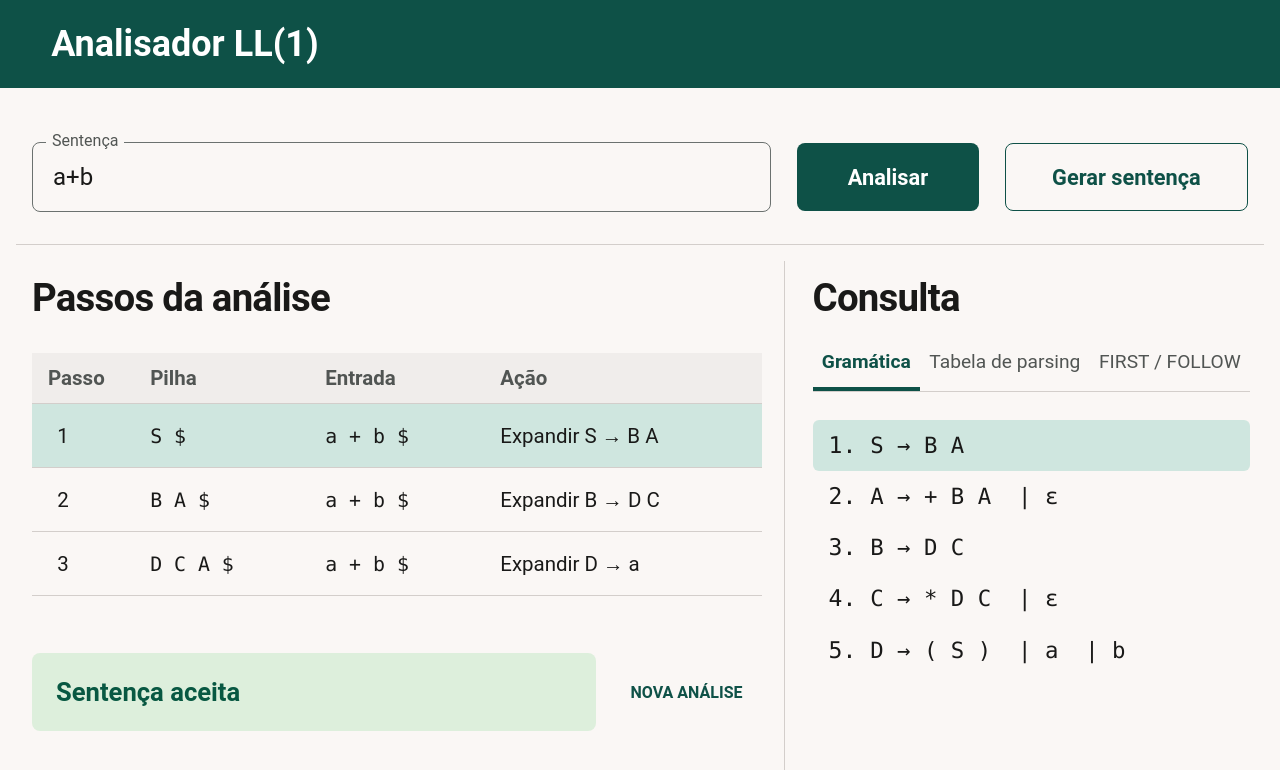
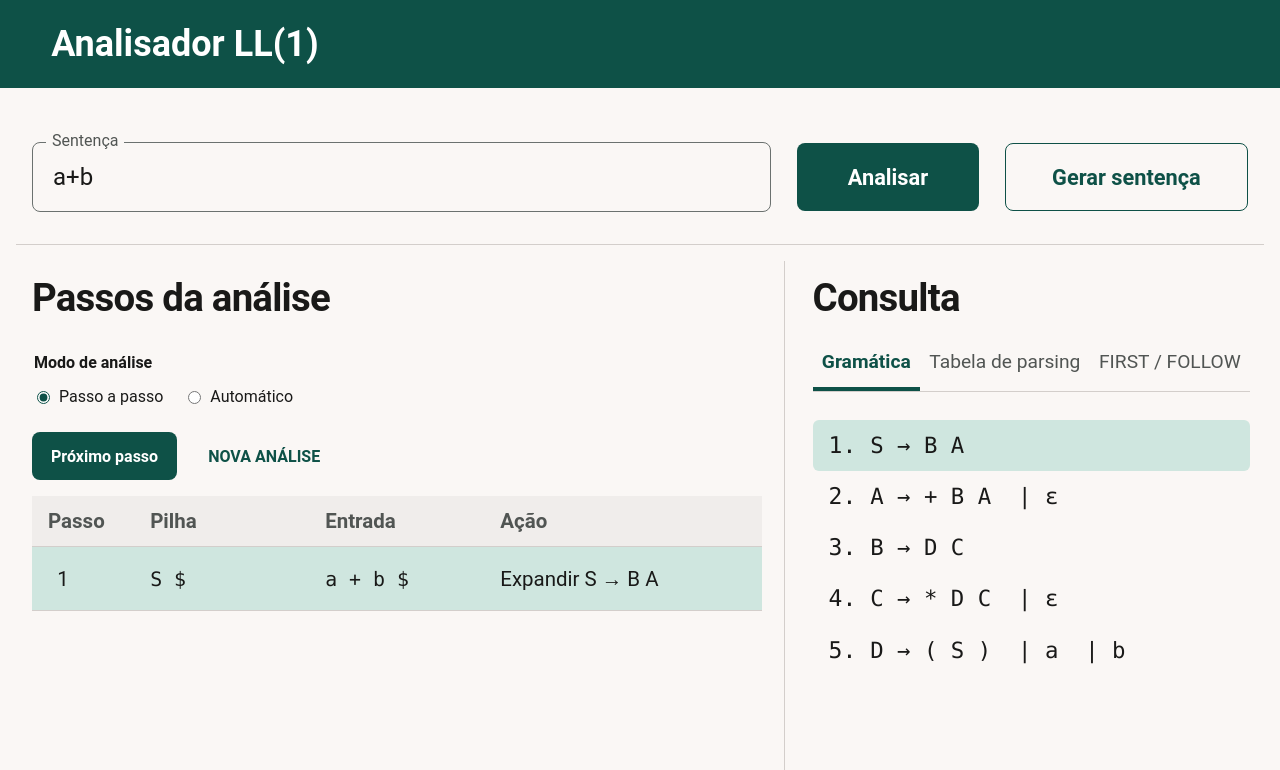
Before and after one commit to RenanPoersch/ll1, an Angular app: page / in a window 1280 px wide. Both pictures are taken after a click on the button "Analisar". Shown: the top 770 px of the page. Built offline with nearby package versions, Linux system fonts and the light colour scheme.

Commit message:
Executa a análise passo a passo ou automaticamente

```diff
--- a/src/app.html
+++ b/src/app.html
@@ -5,7 +5,7 @@
     <div class="field">
       <label for="sentence">Sentença</label>
       <input id="sentence" #input name="sentence" [(ngModel)]="sentence"
-        (ngModelChange)="result = null" autocomplete="off" spellcheck="false" maxlength="256">
+        (ngModelChange)="clearAnalysis()" autocomplete="off" spellcheck="false" maxlength="256">
     </div>
     <button class="button primary" type="submit">Analisar</button>
     <button class="button outlined" type="button" (click)="generate()">Gerar sentença</button>
@@ -14,14 +14,30 @@
   <div class="workspace">
     <section class="analysis" aria-labelledby="steps-title">
       <h1 id="steps-title">Passos da análise</h1>
+      <fieldset class="analysis-mode">
+        <legend>Modo de análise</legend>
+        <label><input type="radio" name="mode" [checked]="mode === 'manual'"
+          (change)="setMode('manual')"> Passo a passo</label>
+        <label><input type="radio" name="mode" [checked]="mode === 'automatic'"
+          (change)="setMode('automatic')"> Automático</label>
+      </fieldset>
       @if (result; as analysis) {
-        <div class="trace" tabindex="0" aria-label="Histórico da análise">
+        <div class="trace-controls">
+          @if (mode === 'manual' && !finished) {
+            <button class="button primary" type="button" (click)="advance()">Próximo passo</button>
+          }
+          @if (mode === 'automatic' && !finished) {
+            <span class="hint" role="status">Analisando automaticamente…</span>
+          }
+          <button class="button text" type="button" (click)="reset(input)">Nova análise</button>
+        </div>
+        <div class="trace" #trace tabindex="0" aria-label="Histórico da análise">
           <table>
             <thead>
               <tr><th scope="col">Passo</th><th scope="col">Pilha</th><th scope="col">Entrada</th><th scope="col">Ação</th></tr>
             </thead>
             <tbody>
-              @for (step of analysis.steps; track $index) {
+              @for (step of analysis.steps.slice(0, visibleCount()); track $index) {
                 <tr [class.selected]="selectedStep === $index" (click)="selectedStep = $index">
                   <td><button type="button" class="step-number" [attr.aria-pressed]="selectedStep === $index"
                     [attr.aria-label]="'Selecionar passo ' + ($index + 1)"
@@ -34,13 +50,14 @@
             </tbody>
           </table>
         </div>
-        <div class="outcome">
-          <div class="notice" [class.rejected]="!analysis.accepted" role="status">
-            <strong>{{ analysis.accepted ? 'Sentença aceita' : 'Sentença rejeitada' }}</strong>
-            @if (!analysis.accepted) { <span>{{ analysis.message }}</span> }
+        @if (finished) {
+          <div class="outcome">
+            <div class="notice" [class.rejected]="!analysis.accepted" role="status">
+              <strong>{{ analysis.accepted ? 'Sentença aceita' : 'Sentença rejeitada' }}</strong>
+              @if (!analysis.accepted) { <span>{{ analysis.message }}</span> }
+            </div>
           </div>
-          <button class="button text" type="button" (click)="reset(input)">Nova análise</button>
-        </div>
+        }
       } @else {
         <p class="empty">Digite ou gere uma sentença e selecione Analisar.</p>
       }
--- a/src/main.ts
+++ b/src/main.ts
@@ -1,4 +1,4 @@
-import { Component, provideZonelessChangeDetection } from '@angular/core';
+import { afterNextRender, Component, DestroyRef, ElementRef, inject, Injector, provideZonelessChangeDetection, signal, viewChild } from '@angular/core';
 import { FormsModule } from '@angular/forms';
 import { bootstrapApplication } from '@angular/platform-browser';
 import { analyze, firstFollow, formatProduction, generateSentence, grammar, nonTerminals, tableCell, terminals, type Analysis } from './parser';
@@ -10,8 +10,13 @@ import { analyze, firstFollow, formatProduction, generateSentence, grammar, nonT
 })
 class AppComponent {
   sentence = 'a+b';
-  result: Analysis | null = analyze(this.sentence);
+  result: Analysis | null = null;
   selectedStep = 0;
+  mode: 'manual' | 'automatic' = 'manual';
+  readonly visibleCount = signal(0);
+  private readonly trace = viewChild<ElementRef<HTMLElement>>('trace');
+  private readonly injector = inject(Injector);
+  private timer?: ReturnType<typeof setInterval>;
   activePanel = 'grammar';
   readonly panels = [
     { id: 'grammar', label: 'Gramática' },
@@ -25,23 +30,70 @@ class AppComponent {
   readonly formatProduction = formatProduction;
   readonly tableCell = tableCell;
 
+  constructor() {
+    inject(DestroyRef).onDestroy(() => this.stopTimer());
+  }
+
+  get finished(): boolean {
+    return this.result !== null && this.visibleCount() === this.result.steps.length;
+  }
+
   get selectedRule() {
     return this.result?.steps[this.selectedStep]?.rule;
   }
 
   run(): void {
+    this.clearAnalysis();
     this.result = analyze(this.sentence);
+    this.advance();
+    this.setMode(this.mode);
+  }
+
+  setMode(mode: 'manual' | 'automatic'): void {
+    this.mode = mode;
+    this.stopTimer();
+    if (mode === 'automatic' && this.result && !this.finished) {
+      this.timer = setInterval(() => this.advance(), 600);
+    }
+  }
+
+  advance(): void {
+    if (!this.result || this.finished) return;
+    this.selectedStep = this.visibleCount();
+    this.visibleCount.update(count => count + 1);
+    if (this.finished) this.stopTimer();
+
+    afterNextRender(() => {
+      const container = this.trace()?.nativeElement;
+      const row = container?.querySelector('tbody tr:last-child');
+      if (container && row) {
+        container.scrollTop += Math.max(0, row.getBoundingClientRect().bottom - container.getBoundingClientRect().bottom);
+      }
+    }, { injector: this.injector });
+  }
+
+  clearAnalysis(): void {
+    this.stopTimer();
+    this.result = null;
     this.selectedStep = 0;
+    this.visibleCount.set(0);
+    const container = this.trace()?.nativeElement;
+    if (container) container.scrollTop = 0;
+  }
+
+  private stopTimer(): void {
+    clearInterval(this.timer);
+    this.timer = undefined;
   }
 
   generate(): void {
     this.sentence = generateSentence();
-    this.result = null;
+    this.clearAnalysis();
   }
 
   reset(input: HTMLInputElement): void {
     this.sentence = '';
-    this.result = null;
+    this.clearAnalysis();
     input.focus();
   }
 }
--- a/src/styles.scss
+++ b/src/styles.scss
@@ -96,7 +96,19 @@ table { width: 100%; border-collapse: collapse; text-align: left; }
 thead { background: #f0edeb; color: var(--muted); }
 th, td { border-bottom: 1px solid var(--line); padding: 13px 16px; }
 td { overflow-wrap: anywhere; }
-.trace { overflow: auto; max-height: 248px; scrollbar-color: #8ca49d transparent; }
+.analysis-mode {
+  display: flex;
+  flex-wrap: wrap;
+  gap: 8px 20px;
+  border: 0;
+  margin: 0 0 20px;
+  padding: 0;
+}
+.analysis-mode legend { margin-bottom: 8px; font-weight: 600; }
+.analysis-mode label { display: flex; align-items: center; gap: 6px; min-height: 32px; }
+.analysis-mode input { accent-color: var(--primary); }
+.trace-controls { display: flex; flex-wrap: wrap; align-items: center; gap: 12px; margin-bottom: 16px; }
+.trace { overflow: auto; max-height: clamp(420px, 66vh, 760px); scrollbar-color: #8ca49d transparent; }
 .trace table { min-width: 420px; table-layout: fixed; font-size: clamp(14px, 1.6vw, 21px); }
 .trace thead { position: sticky; top: 0; z-index: 1; }
 .trace th:first-child { width: 14%; }
@@ -116,11 +128,7 @@ td { overflow-wrap: anywhere; }
 }
 
 .outcome {
-  display: grid;
-  grid-template-columns: minmax(0, 1fr) auto;
-  align-items: center;
-  gap: 16px;
-  margin-top: 52px;
+  margin-top: 16px;
 }
 .notice {
   display: grid;
@@ -175,7 +183,6 @@ td { overflow-wrap: anywhere; }
   .workspace { grid-template-columns: minmax(0, 1fr); }
   .analysis, .reference { padding: 18px 12px 24px; }
   .reference { border-left: 0; border-top: 1px solid var(--line); }
-  .outcome { margin-top: 24px; }
 }
 
 @media (max-width: 540px) {
@@ -184,6 +191,4 @@ td { overflow-wrap: anywhere; }
   .field { grid-column: 1 / -1; }
   .field input, .sentence-form .button { min-height: 48px; }
   .sentence-form .button { padding-inline: 10px; }
-  .outcome { grid-template-columns: minmax(0, 1fr); gap: 4px; }
-  .outcome .button { justify-self: start; }
 }
```
